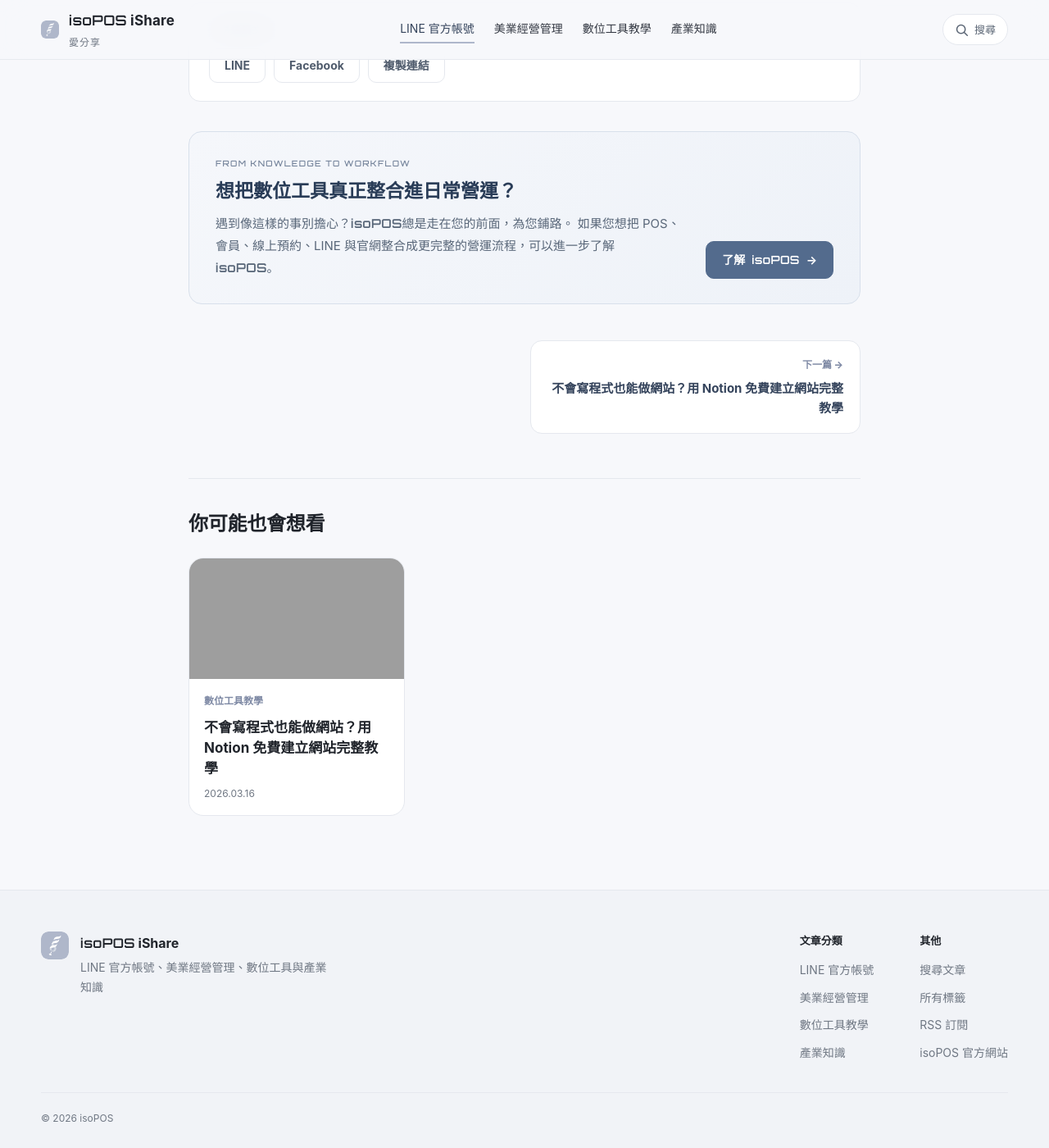
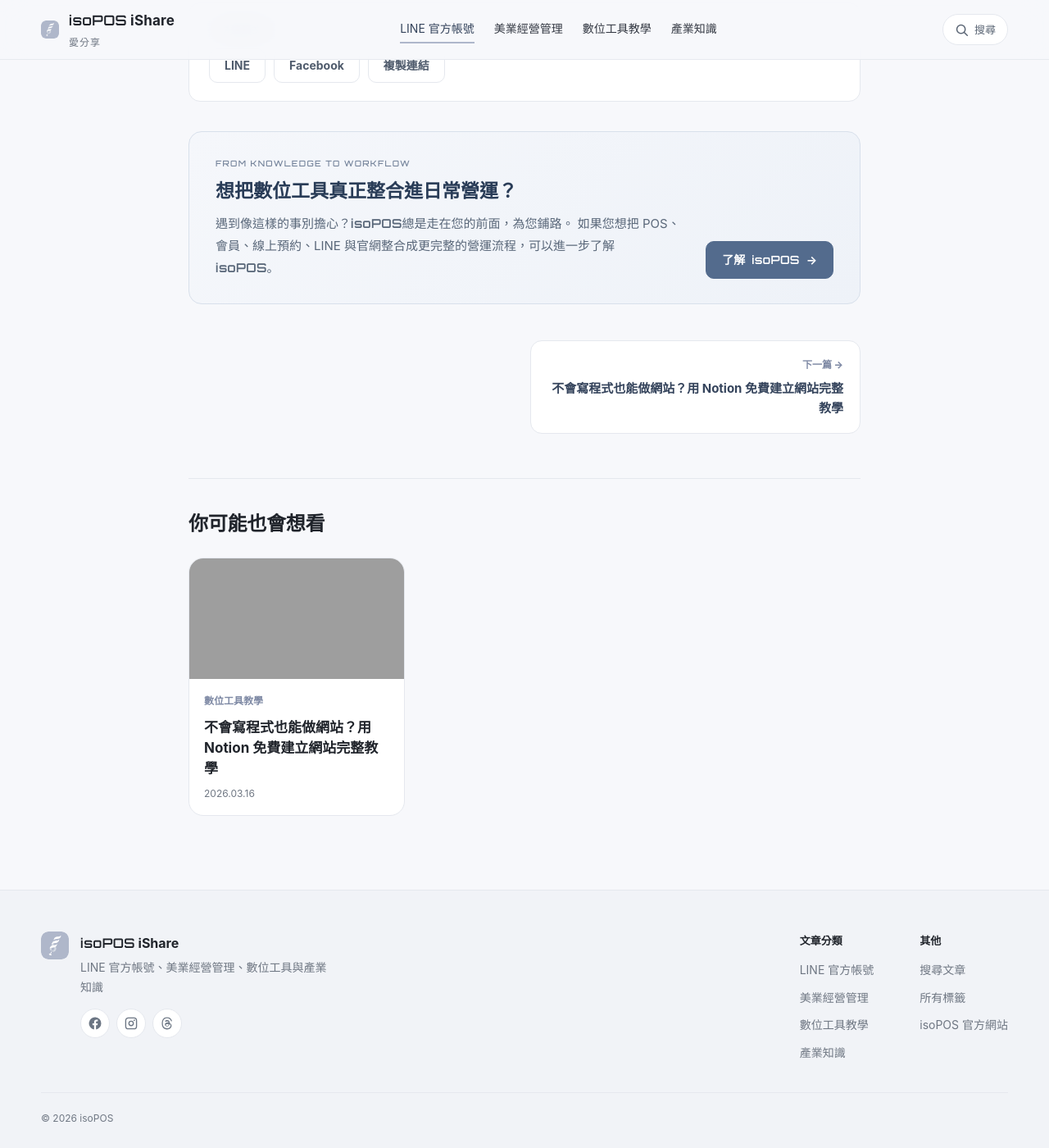
Before and after one commit to isopossoft/isoPOS-ishare, a Jekyll site: the page built from _posts/2026-08-14-line-blocked.md, in a window 1280 px wide and 1400 px high, scrolled down 6389 px. Shown: the whole window at 82% size. Built offline with Jekyll 4.4.1, drawn with Linux system fonts in a browser that asks for light colours; grey boxes are pictures that could not be loaded.

Commit message:
Add files via upload

```diff
--- a/_config.yml
+++ b/_config.yml
@@ -34,11 +34,25 @@
   product_url:  "https://zoom-world.tw/"
   product_name: "isoPOS"
 
+  # 文末 CTA 的預設文案。單篇文章可在 Pages CMS 覆蓋。
+  cta_kicker: "FROM KNOWLEDGE TO WORKFLOW"
+  cta_title:  "想把數位工具真正整合進日常營運？"
+  cta_text:   "如果你希望不只處理單一工具，而是把 POS、會員、線上預約、LINE 與官網整合成更完整的營運流程，可以進一步了解 isoPOS。"
+  cta_button: "了解 isoPOS"
+
   # 預設社群分享圖（1200x630）。文章沒設封面時會用這張。
   default_og_image: "/assets/images/og-default.png"
 
   # 品牌 Logo（結構化資料的 publisher logo 會用）
   logo: "/assets/images/isopos-icon.png"
+
+# -------------------------------------------------------------
+# 社群連結（留空的不會顯示）
+# -------------------------------------------------------------
+social:
+  facebook:  "https://www.facebook.com/isopos.soft"
+  instagram: "https://www.instagram.com/zoomworld_isopos/"
+  threads:   "https://www.threads.com/@zoomworld_isopos"
 
 # -------------------------------------------------------------
 # 分析與驗證（填了才會輸出，留空就不會插入任何程式碼）
@@ -91,6 +105,9 @@
   related_posts:  true    # 相關文章
   prev_next:      true    # 上一篇 / 下一篇
   site_search:    true    # 站內搜尋
+  rss_link:       false   # 頁尾是否顯示 RSS 連結
+                          # （feed.xml 本身仍會產生，RSS 閱讀器可自動偵測訂閱，
+                          #   只是不放在頁尾讓一般訪客誤點）
 
 # 中文閱讀速度（字／分鐘），用來估算閱讀時間
 reading_speed: 400
--- a/_includes/footer.html
+++ b/_includes/footer.html
@@ -6,6 +6,44 @@
       <div>
         <strong><span class="isopos-text">isoPOS</span> iShare</strong>
         <p>{{ site.description }}</p>
+
+        {%- comment -%} 社群連結：_config.yml 的 social 有填才顯示 {%- endcomment -%}
+        {%- assign has_social = false -%}
+        {%- if site.social.facebook != '' or site.social.instagram != '' or site.social.threads != '' -%}
+          {%- assign has_social = true -%}
+        {%- endif -%}
+        {%- if has_social %}
+        <nav class="footer-social" aria-label="社群連結">
+          {%- if site.social.facebook and site.social.facebook != '' %}
+          <a href="{{ site.social.facebook }}" target="_blank" rel="noopener noreferrer"
+             aria-label="Facebook" title="Facebook">
+            <svg viewBox="0 0 24 24" width="18" height="18" aria-hidden="true" focusable="false">
+              <path fill="currentColor" d="M22 12a10 10 0 1 0-11.56 9.88v-6.99H7.9V12h2.54V9.8c0-2.5 1.49-3.89 3.77-3.89 1.09 0 2.24.2 2.24.2v2.46h-1.26c-1.24 0-1.63.77-1.63 1.56V12h2.78l-.45 2.89h-2.33v6.99A10 10 0 0 0 22 12z"/>
+            </svg>
+          </a>
+          {%- endif %}
+
+          {%- if site.social.instagram and site.social.instagram != '' %}
+          <a href="{{ site.social.instagram }}" target="_blank" rel="noopener noreferrer"
+             aria-label="Instagram" title="Instagram">
+            <svg viewBox="0 0 24 24" width="18" height="18" aria-hidden="true" focusable="false">
+              <path fill="none" stroke="currentColor" stroke-width="1.8" d="M7.5 3.2h9a4.3 4.3 0 0 1 4.3 4.3v9a4.3 4.3 0 0 1-4.3 4.3h-9a4.3 4.3 0 0 1-4.3-4.3v-9A4.3 4.3 0 0 1 7.5 3.2z"/>
+              <circle cx="12" cy="12" r="3.6" fill="none" stroke="currentColor" stroke-width="1.8"/>
+              <circle cx="17.1" cy="6.9" r="1.15" fill="currentColor"/>
+            </svg>
+          </a>
+          {%- endif %}
+
+          {%- if site.social.threads and site.social.threads != '' %}
+          <a href="{{ site.social.threads }}" target="_blank" rel="noopener noreferrer"
+             aria-label="Threads" title="Threads">
+            <svg viewBox="0 0 24 24" width="18" height="18" aria-hidden="true" focusable="false">
+              <path fill="currentColor" d="M16.3 11.2a6.4 6.4 0 0 0-.25-.11c-.15-2.7-1.62-4.24-4.1-4.26h-.03c-1.48 0-2.71.63-3.47 1.78l1.36.94c.57-.86 1.46-1.04 2.11-1.04h.02c.81 0 1.42.24 1.81.7.29.34.48.82.58 1.42a10.6 10.6 0 0 0-2.33-.11c-2.35.13-3.86 1.5-3.76 3.4.05.96.53 1.79 1.35 2.33.7.46 1.59.68 2.52.63 1.23-.07 2.2-.54 2.87-1.4.51-.65.83-1.5.98-2.56.6.36 1.04.84 1.29 1.42.42.98.44 2.6-.87 3.91-1.15 1.15-2.53 1.64-4.61 1.66-2.31-.02-4.06-.76-5.19-2.2-1.06-1.36-1.61-3.32-1.63-5.83.02-2.51.57-4.47 1.63-5.83C7.71 4.58 9.46 3.84 11.77 3.82c2.33.02 4.11.76 5.29 2.21.58.71 1.02 1.6 1.31 2.64l1.6-.43c-.35-1.28-.9-2.39-1.65-3.31C16.8 3.09 14.6 2.15 11.78 2.13h-.01c-2.82.02-5 .96-6.47 2.81C3.98 6.58 3.31 8.87 3.29 11.99v.02c.02 3.12.69 5.41 2.01 7.05 1.47 1.85 3.65 2.79 6.47 2.81h.01c2.51-.02 4.28-.68 5.74-2.13 1.91-1.91 1.86-4.3 1.23-5.77-.45-1.05-1.31-1.9-2.45-2.47zm-4.27 4.83c-1.03.06-2.1-.4-2.15-1.37-.04-.72.51-1.52 2.21-1.62.2-.01.39-.02.58-.02.62 0 1.19.06 1.72.17-.2 2.45-1.35 2.79-2.36 2.84z"/>
+            </svg>
+          </a>
+          {%- endif %}
+        </nav>
+        {%- endif %}
       </div>
     </div>
 
@@ -20,8 +58,8 @@
         <p class="footer-nav-title">其他</p>
         {%- if site.features.site_search %}<a href="{{ '/search/' | relative_url }}">搜尋文章</a>{% endif %}
         <a href="{{ '/tags/' | relative_url }}">所有標籤</a>
-        <a href="{{ '/feed.xml' | relative_url }}">RSS 訂閱</a>
-        <a href="{{ site.isopos.product_url }}" rel="noopener">{{ site.isopos.product_name }} 官方網站</a>
+        {%- if site.features.rss_link %}<a href="{{ '/feed.xml' | relative_url }}">RSS 訂閱</a>{% endif %}
+        <a href="{{ site.isopos.product_url }}" target="_blank" rel="noopener">{{ site.isopos.product_name }} 官方網站</a>
       </div>
     </nav>
   </div>
--- a/_includes/share-buttons.html
+++ b/_includes/share-buttons.html
@@ -1,11 +1,21 @@
 {%- comment -%}
-  文章分享按鈕。LINE 放第一個（台灣讀者最常用）。
+  文章分享按鈕。
+
+  關於 Facebook：
+  手機上的 FB App 常會攔截 sharer.php 連結，只把 App 打開卻不帶入分享內容
+  （FB 的已知行為，不是網站的問題）。
+  因此這裡多提供一顆「分享」按鈕，走瀏覽器原生的 Web Share API，
+  由系統跳出分享選單讓使用者選 FB / IG / Threads / LINE / 任何 App，成功率高很多。
+  支援時才顯示，桌機不支援就自動隱藏，Facebook 按鈕則改用彈出視窗。
 {%- endcomment -%}
 {%- assign share_url   = page.url | absolute_url -%}
 {%- assign share_title = page.title | strip_html -%}
-<div class="article-share" data-share-url="{{ share_url }}">
+<div class="article-share"
+     data-share-url="{{ share_url }}"
+     data-share-title="{{ share_title | escape }}">
   <p class="article-share-label">分享這篇文章</p>
   <div class="article-share-buttons">
+
     <a class="share-btn share-line"
        href="https://social-plugins.line.me/lineit/share?url={{ share_url | url_encode }}"
        target="_blank" rel="noopener noreferrer"
@@ -20,11 +30,17 @@
       <span aria-hidden="true">Facebook</span>
     </a>
 
+    <button class="share-btn share-native" type="button" hidden
+            aria-label="使用系統分享">
+      <span aria-hidden="true">更多分享</span>
+    </button>
+
     <button class="share-btn share-copy" type="button"
             data-copy-url="{{ share_url }}"
             aria-label="複製文章連結">
       <span class="share-copy-idle">複製連結</span>
       <span class="share-copy-done" hidden>已複製 ✓</span>
     </button>
+
   </div>
 </div>
--- a/_layouts/post.html
+++ b/_layouts/post.html
@@ -283,16 +283,25 @@
     {% include share-buttons.html %}
   {%- endif %}
 
-  {%- assign default_cta_text = "如果你希望不只處理單一工具，而是把 POS、會員、線上預約、LINE 與官網整合成更完整的營運流程，可以進一步了解 isoPOS。" -%}
-  {%- assign cta_text = page.cta_text | default: default_cta_text -%}
+  {%- comment -%}
+    文末 CTA。四個部分都能調整：
+      預設值 → _config.yml 的 isopos.cta_*
+      單篇覆蓋 → Pages CMS 的「文末 CTA」欄位
+  {%- endcomment -%}
+  {%- assign cta_kicker = page.cta_kicker | default: site.isopos.cta_kicker -%}
+  {%- assign cta_title  = page.cta_title  | default: site.isopos.cta_title -%}
+  {%- assign cta_text   = page.cta_text   | default: site.isopos.cta_text -%}
+  {%- assign cta_button = page.cta_button | default: site.isopos.cta_button -%}
   <aside class="article-cta" aria-label="了解 isoPOS">
     <div class="article-cta-copy">
-      <p class="article-cta-kicker">FROM KNOWLEDGE TO WORKFLOW</p>
-      <h2>想把數位工具真正整合進日常營運？</h2>
+      {%- if cta_kicker and cta_kicker != '' %}
+      <p class="article-cta-kicker">{{ cta_kicker }}</p>
+      {%- endif %}
+      <h2>{% include brandify.html text=cta_title %}</h2>
       <p>{% include brandify.html text=cta_text %}</p>
     </div>
     <a class="article-cta-button" href="{{ site.isopos.product_url }}" rel="noopener">
-      了解 <span class="isopos-text">isoPOS</span> <span aria-hidden="true">→</span>
+      {% include brandify.html text=cta_button %} <span aria-hidden="true">→</span>
     </a>
   </aside>
 
--- a/assets/css/style.css
+++ b/assets/css/style.css
@@ -1007,6 +1007,8 @@
 .share-line:hover{background:#06c755;border-color:#06c755;color:#fff}
 .share-fb:hover{background:#1877f2;border-color:#1877f2;color:#fff}
 .share-copy.is-done{background:#eef5ef;border-color:#c3ddc9;color:#2f6b3d}
+.share-native:hover{background:var(--brand-ink);border-color:var(--brand-ink);color:#fff}
+.share-btn[hidden]{display:none}
 
 .article-cta{
   margin:36px 0 30px;
@@ -1091,6 +1093,18 @@
 .footer-brand img{width:34px;height:34px;object-fit:contain;border-radius:9px}
 .footer-brand strong{color:var(--text)}
 .footer-brand p{margin:4px 0 0;font-size:14px;line-height:1.7}
+
+.footer-social{display:flex;gap:8px;margin-top:14px}
+.footer-social a{
+  display:grid;place-items:center;
+  width:36px;height:36px;
+  border:1px solid var(--line);
+  border-radius:50%;
+  background:var(--surface);
+  color:#6b7583;
+  transition:color .15s ease,border-color .15s ease,transform .15s ease;
+}
+.footer-social a:hover{color:var(--brand-ink);border-color:#c3ccda;transform:translateY(-1px)}
 
 .footer-nav{display:flex;gap:56px;flex-wrap:wrap}
 .footer-nav-col{display:flex;flex-direction:column;gap:9px}
--- a/assets/js/article.js
+++ b/assets/js/article.js
@@ -95,7 +95,52 @@
     }
   })();
 
-  /* ---------- 2. 複製連結 ---------- */
+  /* ---------- 2a. Facebook：改用彈出視窗；手機優先用系統分享 ---------- */
+  (function shareFacebook() {
+    var wrap = document.querySelector('.article-share');
+    var fb = document.querySelector('.share-fb');
+    if (!wrap || !fb) return;
+
+    var url   = wrap.dataset.shareUrl || location.href;
+    var title = wrap.dataset.shareTitle || document.title;
+
+    fb.addEventListener('click', function (e) {
+      // 手機：FB App 常會攔截 sharer.php 卻不帶入內容，
+      // 改走系統原生分享選單，使用者仍可選 Facebook，成功率高很多。
+      if (navigator.share && window.matchMedia('(max-width: 900px)').matches) {
+        e.preventDefault();
+        navigator.share({ title: title, url: url }).catch(function () { /* 使用者取消，忽略 */ });
+        return;
+      }
+      // 桌機：開固定尺寸的彈出視窗，比開新分頁順暢
+      var w = 620, h = 560;
+      var left = (screen.width  - w) / 2;
+      var top  = (screen.height - h) / 2;
+      var popup = window.open(fb.href, 'fbshare',
+        'width=' + w + ',height=' + h + ',left=' + left + ',top=' + top +
+        ',toolbar=0,menubar=0,location=0,status=0,scrollbars=1,resizable=1');
+      if (popup) { e.preventDefault(); popup.focus(); }
+      // 彈出視窗被瀏覽器擋掉時，就讓原本的連結照常開新分頁
+    });
+  })();
+
+  /* ---------- 2b. 系統原生分享 ---------- */
+  (function shareNative() {
+    var wrap = document.querySelector('.article-share');
+    var btn  = document.querySelector('.share-native');
+    if (!wrap || !btn) return;
+    if (!navigator.share) return;   // 不支援就維持隱藏
+
+    btn.hidden = false;
+    btn.addEventListener('click', function () {
+      navigator.share({
+        title: wrap.dataset.shareTitle || document.title,
+        url:   wrap.dataset.shareUrl   || location.href
+      }).catch(function () { /* 使用者取消，忽略 */ });
+    });
+  })();
+
+  /* ---------- 2c. 複製連結 ---------- */
   (function shareCopy() {
     var btn = document.querySelector('.share-copy');
     if (!btn) return;
--- a/feed.xml
+++ b/feed.xml
@@ -26,7 +26,7 @@
       <guid isPermaLink="true">{{ post.url | absolute_url }}</guid>
       <pubDate>{{ post.date | date_to_rfc822 }}</pubDate>
       {%- if post.category %}<category>{{ post.category | xml_escape }}</category>{% endif %}
-      <description>{{ post.quick_answer | default: post.meta_description | default: post.excerpt | strip_html | normalize_whitespace | truncate: 300 | xml_escape }}</description>
+      <description>{% capture _sum %}{% include post-summary.html post=post length=300 %}{% endcapture %}{{ _sum | strip | xml_escape }}</description>
     </item>
     {%- endfor %}
   </channel>
```
Also changed, not shown: README.md.
